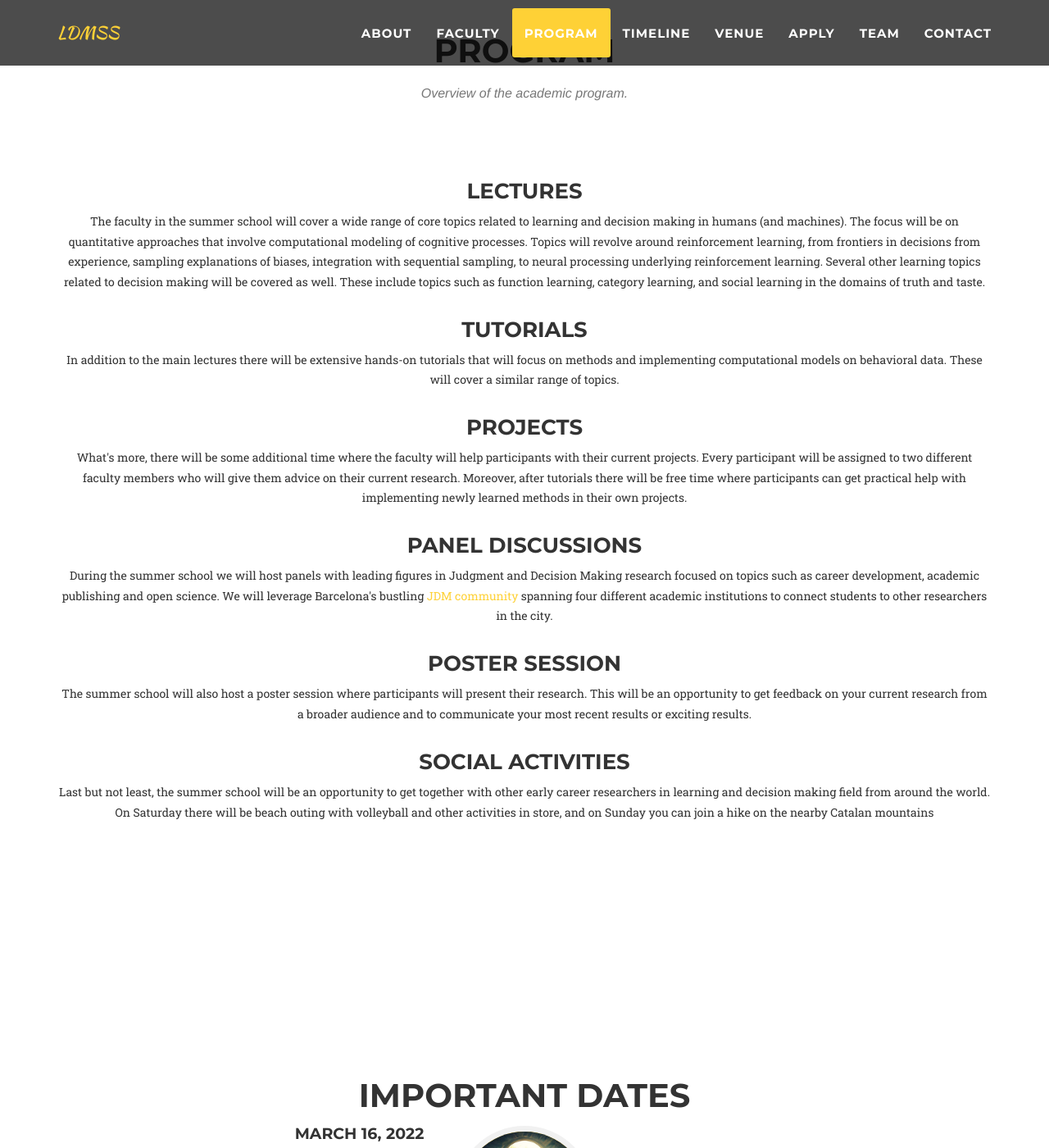
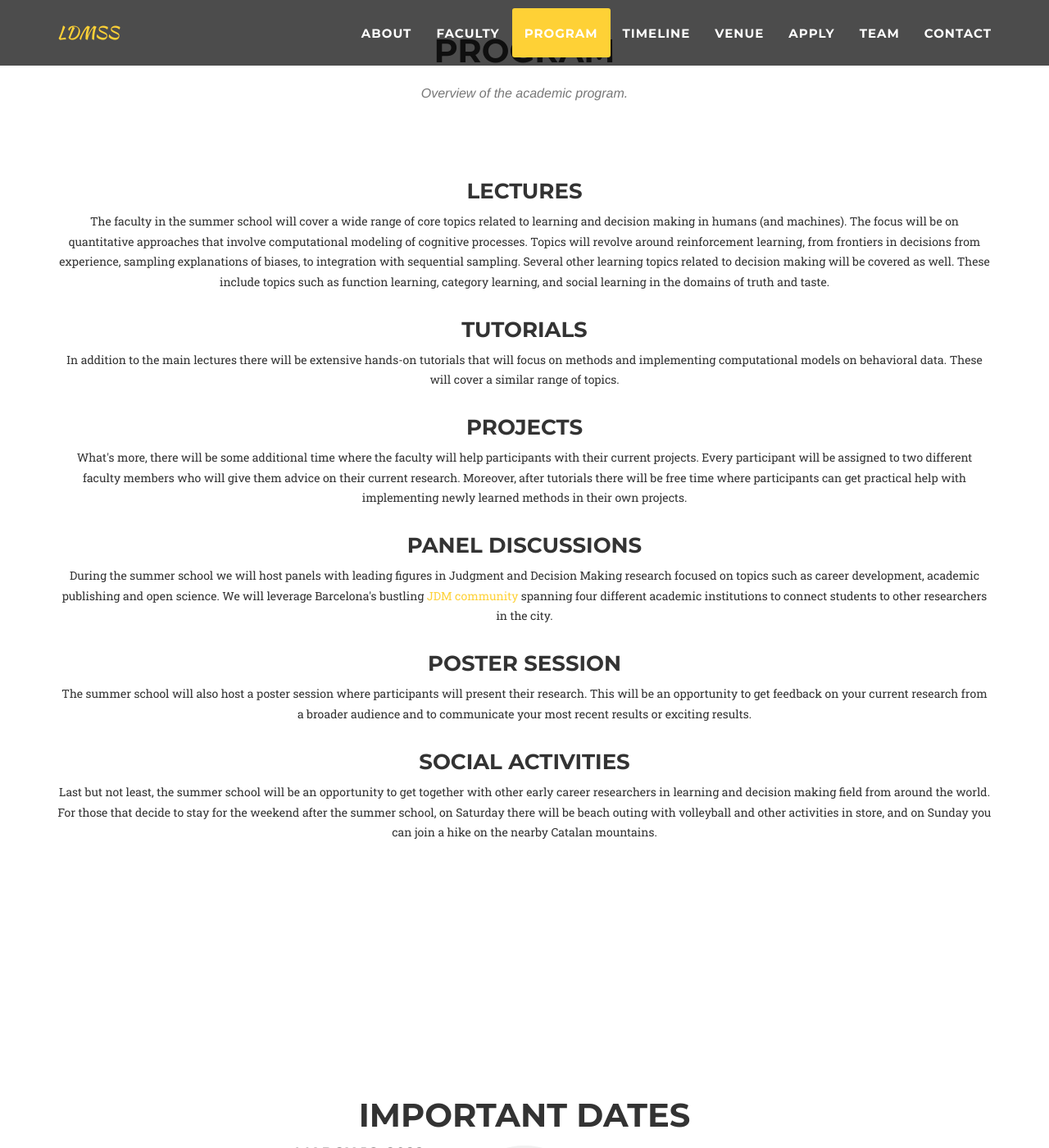
Before and after one commit to ldmss/ldmss.github.io, a Jekyll site: the page built from index.html, in a window 1280 px wide and 1400 px high, scrolled down 3792 px. Shown: the whole window at 82% size. Built offline with Jekyll 4.4.1, drawn with Linux system fonts in a browser that asks for light colours; some web fonts are replaced.

Commit message:
small corrections to the program

```diff
--- a/_includes/program.html
+++ b/_includes/program.html
@@ -12,7 +12,7 @@
                     <h3 class="section-heading">Lectures</h3>
                 </div>
                 <div class="col-md-12">
-                    <p>The faculty in the summer school will cover a wide range of core topics related to learning and decision making in humans (and machines). The focus will be on quantitative approaches that involve computational modeling of cognitive processes. Topics will revolve around reinforcement learning, from frontiers in decisions from experience, sampling explanations of biases, integration with sequential sampling, to neural processing underlying reinforcement learning. Several other learning topics related to decision making will be covered as well. These include topics such as function learning, category learning, and social learning in the domains of truth and taste.</p>
+                    <p>The faculty in the summer school will cover a wide range of core topics related to learning and decision making in humans (and machines). The focus will be on quantitative approaches that involve computational modeling of cognitive processes. Topics will revolve around reinforcement learning, from frontiers in decisions from experience, sampling explanations of biases, to integration with sequential sampling. Several other learning topics related to decision making will be covered as well. These include topics such as function learning, category learning, and social learning in the domains of truth and taste.</p>
                 </div>
             </div>
 
@@ -57,7 +57,7 @@
                     <h3 class="section-heading">Social activities</h3>
                 </div>
                 <div class="col-md-12">
-                    <p>Last but not least, the summer school will be an opportunity to get together with other early career researchers in learning and decision making field from around the world. On Saturday there will be beach outing with volleyball and other activities in store, and on Sunday you can join a hike on the nearby Catalan mountains</p>
+                    <p>Last but not least, the summer school will be an opportunity to get together with other early career researchers in learning and decision making field from around the world. For those that decide to stay for the weekend after the summer school, on Saturday there will be beach outing with volleyball and other activities in store, and on Sunday you can join a hike on the nearby Catalan mountains.</p>
                 </div>
             </div>
 
```
